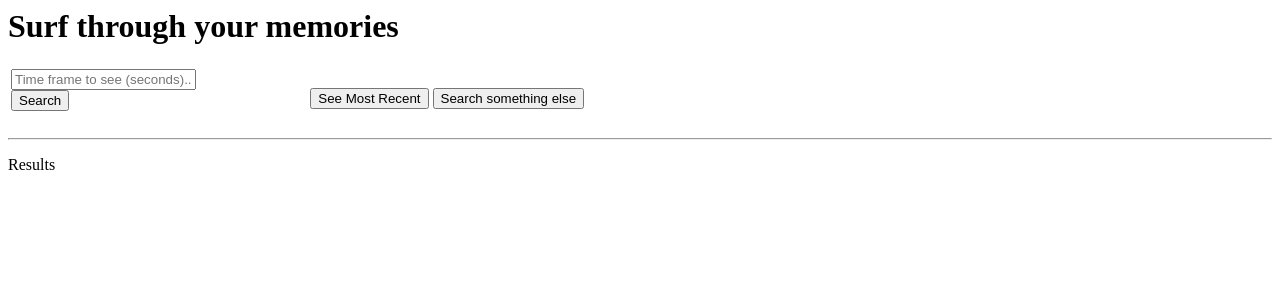
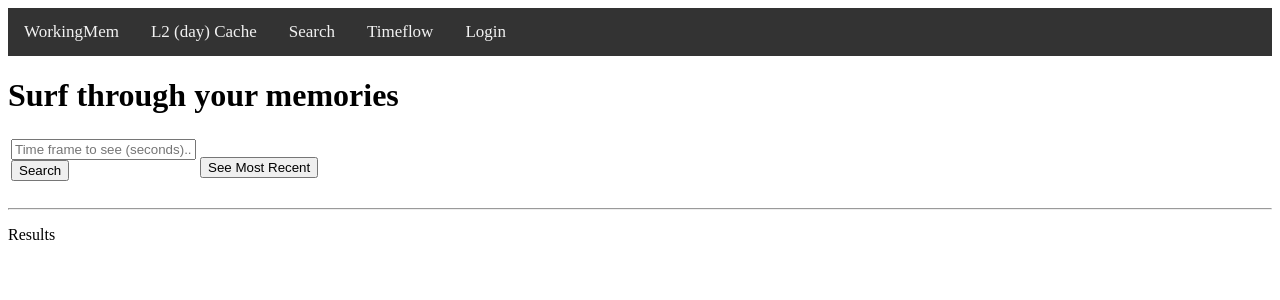
Before and after one commit to stairs1/memory-expansion-tools, a Flask app: page /timeflow in a window 1280 px wide. Shown: the top 300 px of the page. Run offline with Flask 2, Linux system fonts and the light colour scheme; parts of the project's set-up code (start-up, migrations or seed data) failed here and were passed over.

Commit message:
added in l2 cache, made frontend usable

```diff
--- a/server/db.py
+++ b/server/db.py
@@ -51,11 +51,15 @@ class Database:
             apass = usersCollection.find_one( { "_id" : ObjectId(userId) } )['password']
             return apass
 
-    def addTalk(self, userId, words, timestamp):
+    def addTalk(self, userId, words, timestamp, cache=0):
         if not self.userExists(userId):
             return "No such user exists, exiting" #TODO throw error
 
-        talksCollection = self.db.talks
+        if cache == 2:
+            talksCollection = self.db.ltwotalks
+        else:
+            talksCollection = self.db.talks
+
         talk = {
                 "userId" : userId,
                 "talk" : words,
@@ -146,6 +150,21 @@ class Database:
 
         return 1
 
+    def getL2(self, userId, timestamp):
+        if not self.userExists(userId):
+            return None
+
+        startTime = timestamp - 86400 #L2 lasts one day
+        ltwo = self.db.ltwotalks
+        print(startTime, userId)
+        resp = ltwo.find({ "timestamp" : { "$gt" : startTime }, "userId" : str(userId) } )
+
+        result = list()
+        for item in resp:
+            result.append(item['talk'])
+        return result
+
+
     def timeFlow(self, userId, talkId=None, timeFrame=None):
         talksCollection = self.db.talks
 
--- a/server/server.py
+++ b/server/server.py
@@ -20,6 +20,7 @@ from api.L1Endpoint import L1
 from api.RememberEndpoint import Remember
 from api.LoginEndpoint import Login
 from api.RefreshTokenEndpoint import Refresh
+from api.L2Endpoint import L2
 from api.PhraseUpdate import PhraseSocket
 
 #app setup
@@ -41,6 +42,7 @@ api.add_resource(L1, '/lone', resource_class_args=[jwt])
 api.add_resource(SearchPage, '/search', resource_class_args=[jwt])
 api.add_resource(TimeFlow, '/timeflow', resource_class_args=[jwt])
 api.add_resource(Remember, '/remember', resource_class_args=[app, jwt, phraseSock])
+api.add_resource(L2, '/ltwo')
 api.add_resource(Refresh, '/refresh', resource_class_args=[jwt])
 
 #for dev
--- /dev/null
+++ b/server/templates/static/styles.css
@@ -0,0 +1,27 @@
+/* Add a black background color to the top navigation */
+.topnav {
+  background-color: #333;
+  overflow: hidden;
+}
+
+/* Style the links inside the navigation bar */
+.topnav a {
+  float: left;
+  color: #f2f2f2;
+  text-align: center;
+  padding: 14px 16px;
+  text-decoration: none;
+  font-size: 17px;
+}
+
+/* Change the color of links on hover */
+.topnav a:hover {
+  background-color: #ddd;
+  color: black;
+}
+
+/* Add a color to the active/current link */
+.topnav a.active {
+  background-color: #4CAF50;
+  color: white;
+}
--- a/server/templates/static/timeflow.js
+++ b/server/templates/static/timeflow.js
@@ -7,7 +7,7 @@ function main() {
 	var searchButton = document.getElementById("searchButton")
 	var recentButton = document.getElementById("recent")
 	timeForm.addEventListener("submit", loadSubmit);
-	searchButton.addEventListener("click", search);
+	//searchButton.addEventListener("click", search);
 	recentButton.addEventListener("click", seeRecent);
 	submit();
 }
--- a/server/templates/timeflow.html
+++ b/server/templates/timeflow.html
@@ -2,8 +2,18 @@
 <html>
 	<head>
 		<script type='text/javascript' src='static/timeflow.js'></script>
+
+        <link rel="stylesheet" href="static/styles.css">
+</head>
+<body>
+    <div class="topnav">
+        <a href="lone">WorkingMem</a>
+        <a href="ltwo">L2 (day) Cache</a>
+        <a href="search">Search</a>
+        <a href="timeflow">Timeflow</a>
+        <a href="/">Login</a>
+    </div>
 	</head>
-<body>
 	<h1>Surf through your memories</h1>
 
 	<table>
@@ -16,10 +26,6 @@
 			</td>
 			<td>
 				<input id="recent" value="See Most Recent" type="submit">
-			</td>
-			<td width="75%">
-				<input id="searchButton" value="Search something else" type="submit">
-			</td>
 		</tr>
 	</table>
 	<hr/>
```
Also changed, not shown: server/api/L2Endpoint.py (added, +20 -0 lines), server/api/RememberEndpoint.py (+12 -3 lines), server/templates/convo.html (+9 -1 lines), server/templates/login.html (+9 -0 lines), server/templates/ltwo.html (added, +31 -0 lines), server/templates/searchbasic.html (+8 -0 lines), server/voice_commands.py (+24 -6 lines).
